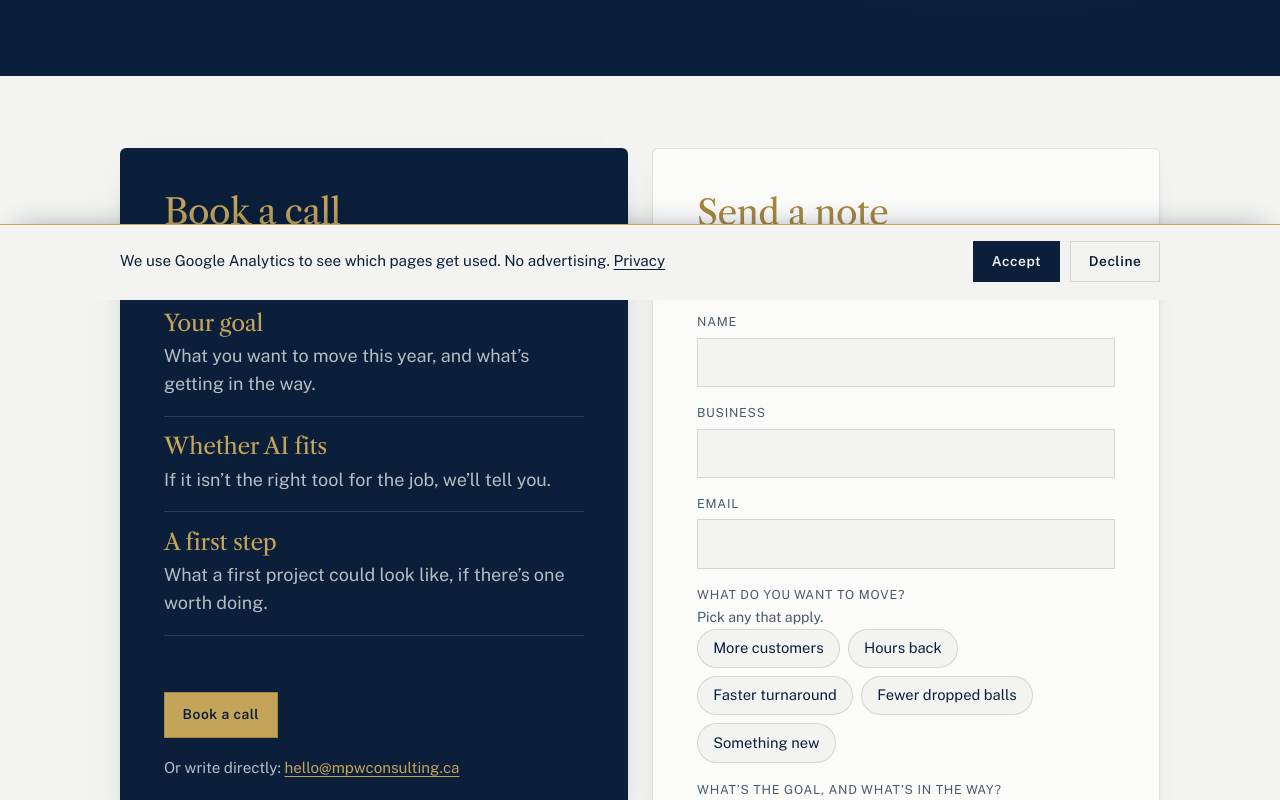
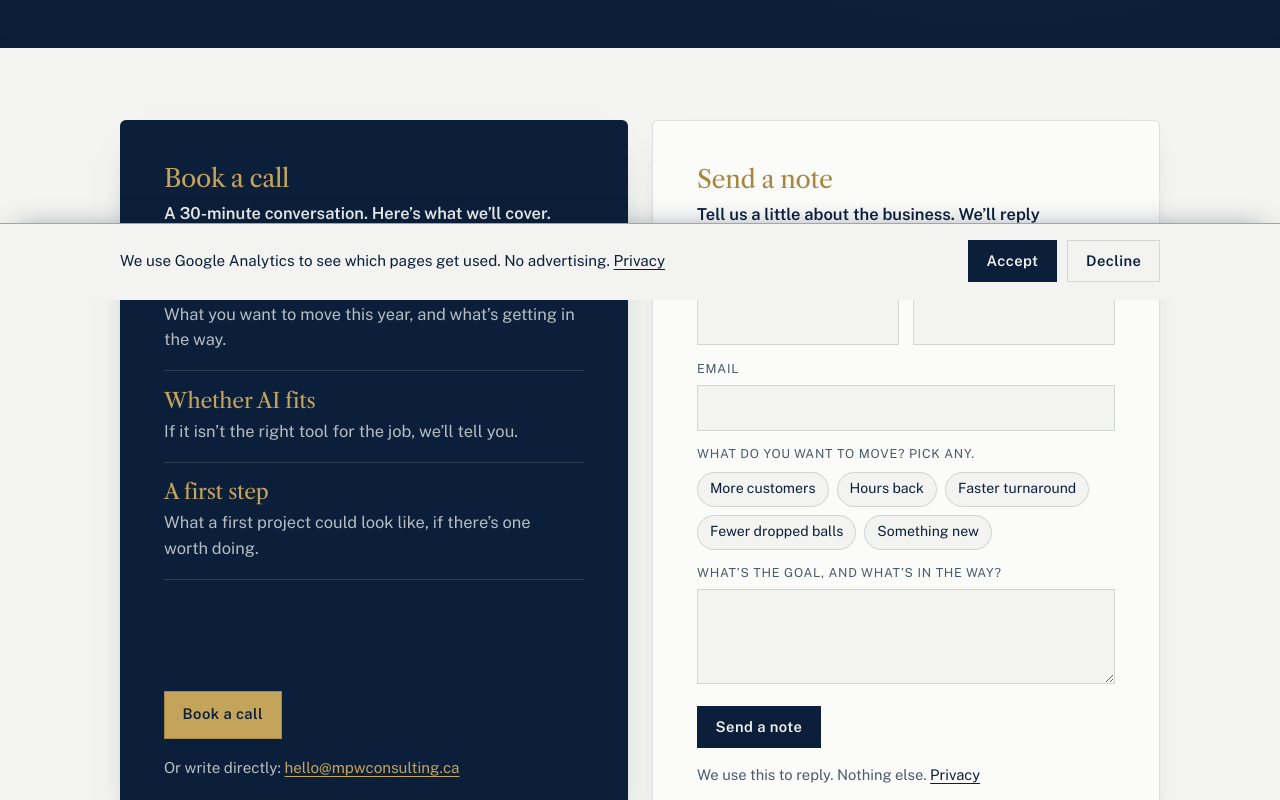
Before and after one commit to mweir1919/mpw-consulting, a Next.js app: page /contact in a window 1280 px wide. Shown: the part 500-1300 px from the top of the page. Built offline with nearby package versions, Linux system fonts and the light colour scheme; no server answers.

Commit message:
Site: one type scale across pages, equal contact cards, privacy header in the new style
Co-Authored-By: Claude Opus 5.5 (1M context) <noreply@anthropic.com>
Claude-Session: https://claude.ai/code/session_018RBAcxvLJZuWodPYBYhqWh

```diff
--- a/app/globals.css
+++ b/app/globals.css
@@ -144,9 +144,9 @@ h3 { font-size: clamp(1.2rem, 1rem + 0.7vw, 1.55rem); margin-bottom: 0.45rem; }
   padding: 0.72rem 1.1rem;
   border: 1px solid transparent;
   font-family: var(--font-sans);
-  font-size: 0.86rem;
+  font-size: 0.92rem;
   font-weight: 600;
-  letter-spacing: 0.04em;
+  letter-spacing: 0.03em;
   text-decoration: none;
   cursor: pointer;
   white-space: nowrap;
--- a/app/home.css
+++ b/app/home.css
@@ -224,8 +224,8 @@
 
 /* contact page */
 .hm-contact { padding-block: clamp(3.5rem, 9vh, 6rem); }
-.hm-contact-grid { display: grid; grid-template-columns: repeat(2, minmax(0, 1fr)); gap: clamp(1rem, 2vw, 1.5rem); align-items: start; }
-.hm-contact-call { position: sticky; top: calc(var(--hm-nav, 76px) + 1.5rem); }
+.hm-contact-grid { display: grid; grid-template-columns: repeat(2, minmax(0, 1fr)); gap: clamp(1rem, 2vw, 1.5rem); align-items: stretch; }
+.hm-contact-call .btn-row { margin-top: auto; }
 .hm-contact-hero h1 { max-width: 19ch; }
 .hm-contact-card { display: flex; flex-direction: column; border-radius: 6px; padding: clamp(1.75rem, 4vw, 2.75rem); }
 .hm-contact-card h2 { font-size: clamp(1.8rem, 1.4rem + 1vw, 2.3rem); letter-spacing: -0.015em; }
@@ -247,6 +247,38 @@
 .hm-contact-mail a:hover { color: var(--paper); }
 .hm-contact .form-fine { margin-top: 1rem; }
 
+/* compact note form, so both contact cards are the same height */
+.hm-contact .contact-form { display: grid; grid-template-columns: 1fr 1fr; column-gap: 0.9rem; align-content: start; }
+.hm-contact .contact-form > * { grid-column: 1 / -1; }
+.hm-contact .contact-form > .field:not(.field-wide) { grid-column: auto; }
+.hm-contact .contact-form > .btn { justify-self: start; }
+.hm-contact .contact-form input, .hm-contact .contact-form textarea { margin-bottom: 0.85rem; padding: 0.6rem 0.75rem; }
+.hm-contact .contact-form textarea { min-height: 5.5rem; }
+.hm-contact .focus-set { margin-bottom: 0.85rem; }
+.hm-contact .focus-set legend { margin-bottom: 0.5rem; }
+.hm-contact .chip span { padding: 0.35rem 0.75rem; font-size: 0.88rem; }
+.hm-contact-note { padding-bottom: clamp(1.5rem, 3vw, 2.25rem); }
+
+/* one type scale for every page that uses these sections */
+.hm {
+  --t-display: clamp(2.4rem, 1.3rem + 4.4vw, 5.25rem);
+  --t-page: clamp(2.2rem, 1.4rem + 2.8vw, 3.9rem);
+  --t-h2: clamp(1.85rem, 1.35rem + 1.8vw, 3rem);
+  --t-card: clamp(1.35rem, 1.2rem + 0.45vw, 1.7rem);
+  --t-sub: clamp(1.15rem, 1.08rem + 0.3vw, 1.35rem);
+  --t-lead: clamp(1.05rem, 0.98rem + 0.3vw, 1.2rem);
+  --t-body: 1.03rem;
+}
+.hm-hero h1 { font-size: var(--t-display); }
+.hm-about-hero h1, .hm-close h2 { font-size: var(--t-page); }
+.hm-head h2 { font-size: var(--t-h2); }
+.hm-stage-card h3, .hm-cards h3, .hm-fit-titled h3, .hm-contact-card h2 { font-size: var(--t-card); }
+.hm-examples p, .hm-cover h3 { font-size: var(--t-sub); }
+.hm-head p, .hm-hero-note, .hm-about-hero p, .hm-close p { font-size: var(--t-lead); }
+.hm-stage-card p, .hm .hm-cards p, .hm-fit p, .hm-cover p, .hm-terms li, .hm-measure { font-size: var(--t-body); }
+.hm .hm-card-lead, .hm .hm-cards .hm-card-lead { font-size: var(--t-body); }
+.hm-hero-sub { font-size: clamp(1.25rem, 1rem + 0.8vw, 1.6rem); }
+
 @media (max-width: 860px) {
   .hm-tabs { flex-wrap: nowrap; justify-content: flex-start; overflow-x: auto; scrollbar-width: none; margin-inline: calc(-1 * var(--gutter)); padding-inline: var(--gutter); padding-block: 4px; }
   .hm-tabs::-webkit-scrollbar { display: none; }
@@ -259,7 +291,7 @@
   .hm-stage-card { justify-items: start; }
   .hm-stages-plain .hm-stage { grid-template-columns: 1fr; }
   .hm-contact-grid { grid-template-columns: 1fr; }
-  .hm-contact-call { position: static; }
+  .hm-contact .contact-form { grid-template-columns: 1fr; }
   .hm-fit { grid-template-columns: 1fr; text-align: left; }
   .hm-fit p { margin-left: 0; }
   .hm-deal { height: auto !important; --p: 1 !important; }
--- a/components/ContactForm.tsx
+++ b/components/ContactForm.tsx
@@ -43,14 +43,20 @@ export function ContactForm() {
 
   return (
     <form className="contact-form" onSubmit={onSubmit}>
+      <div className="field">
         <label htmlFor="name">Name</label>
         <input id="name" name="name" autoComplete="name" required />
+      </div>
 
+      <div className="field">
         <label htmlFor="business">Business</label>
         <input id="business" name="business" autoComplete="organization" required />
+      </div>
 
+      <div className="field field-wide">
         <label htmlFor="email">Email</label>
         <input id="email" name="email" type="email" autoComplete="email" required />
+      </div>
 
       <div className="hp" aria-hidden="true" hidden>
         <label htmlFor="company_site">Website</label>
@@ -58,8 +64,7 @@ export function ContactForm() {
       </div>
 
       <fieldset className="focus-set">
-        <legend>What do you want to move?</legend>
-        <p className="focus-hint">Pick any that apply.</p>
+        <legend>What do you want to move? Pick any.</legend>
         <div className="focus-chips">
           {FOCUS.map((f) => (
             <label key={f} className="chip">
@@ -70,8 +75,10 @@ export function ContactForm() {
         </div>
       </fieldset>
 
+      <div className="field field-wide">
         <label htmlFor="note">What’s the goal, and what’s in the way?</label>
-      <textarea id="note" name="note" required />
+        <textarea id="note" name="note" rows={3} required />
+      </div>
 
       <button className="btn btn-navy" type="submit" disabled={status.kind === "sending"}>
         {status.kind === "sending" ? "Sending…" : "Send a note"}
```
Also changed, not shown: app/privacy/page.tsx (+8 -4 lines). Lines whose indentation alone changed are shown as unchanged.
